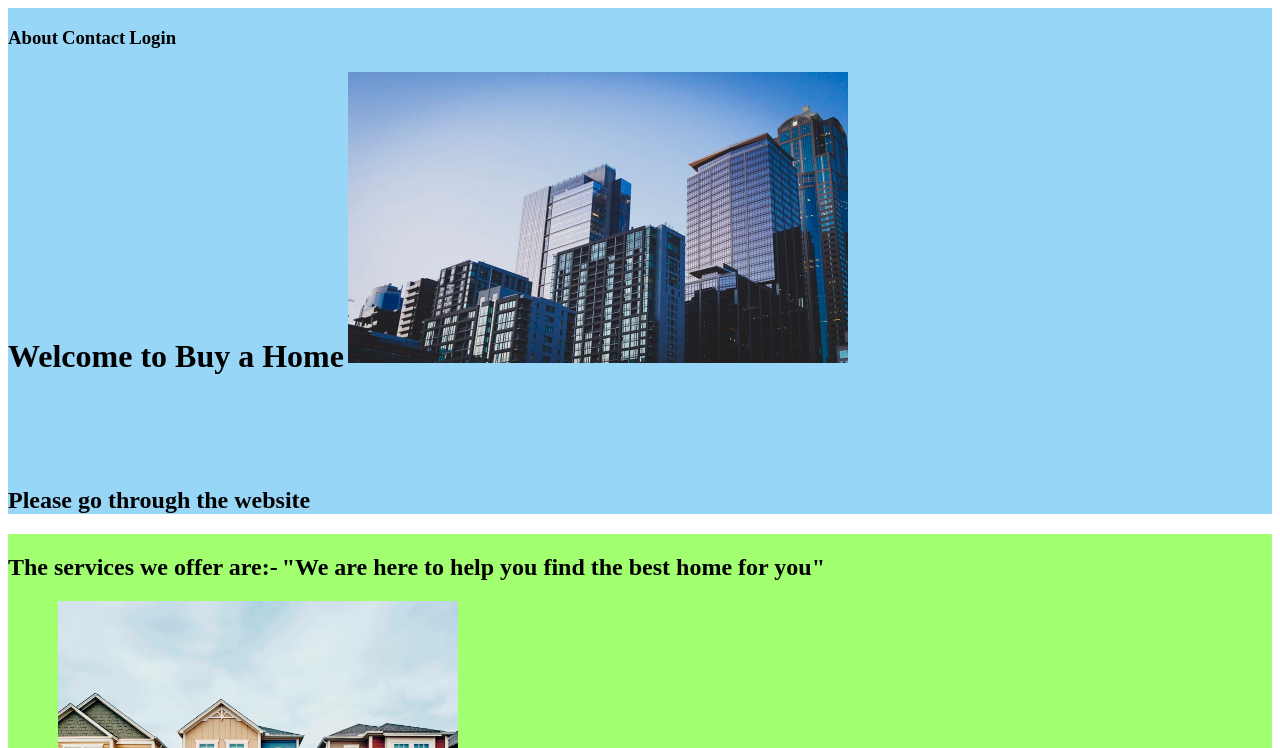
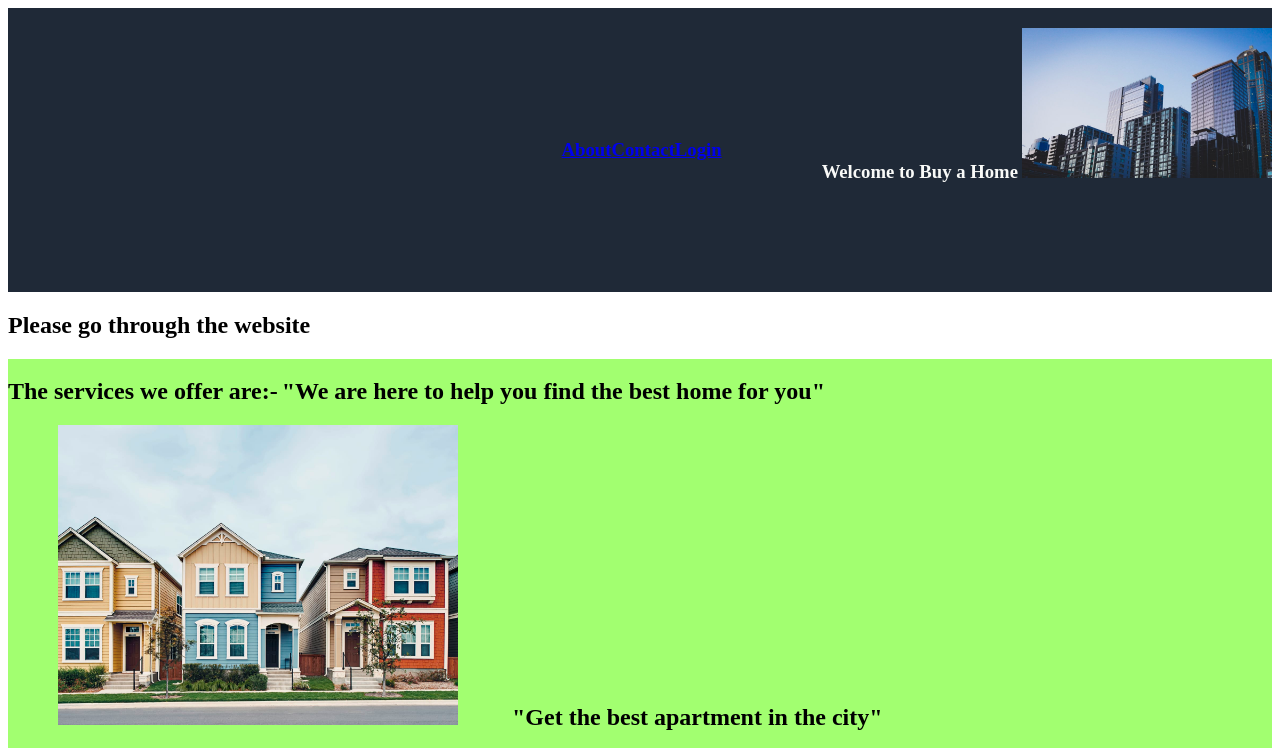
Before and after one commit to Hanoon02/Landing-Page, a plain HTML site: page index.html in a window 1280 px wide. Shown: the top 748 px of the page. Drawn offline with Linux system fonts and the light colour scheme.

Commit message:
navBar fix

```diff
--- a/index.html
+++ b/index.html
@@ -6,29 +6,31 @@
     <link rel="stylesheet" href="styles.css" />
 </head>
 <body>
-    <div class="header">
+    <nav class="header">
         <div class="navBar">
-            <h3>About</h3>
-            <h3>Contact</h3>
-            <h3>Login</h3>
+            <h3><a href="#">About</a></h3>
+            <h3><a href="#">Contact</a></h3>
+            <h3><a href="#">Login</a></h3>
         </div>
         <div class="introduction">
             <div class="welcome">
-                <h1>Welcome to Buy a Home</h1>
+                <h3>Welcome to Buy a Home</h3>
             </div>
-            <img src="./realEstate.jpg" alt="home" id="image" style='height: 300px; width: 500px; object-fit: contain'/>
+            <div class="logo">
+                <img src="./images/realEstate.jpg" alt="home"/>
+            </div>
         </div>
-        <h2>Please go through the website</h2>
-    </div>
+    </nav>
+    <h2>Please go through the website</h2>
     <div class="main">
         <div class="info">
             <h2>The services we offer are:- </h2>
             <h2>"We are here to help you find the best home for you"</h2>
-            <img src="./home.jpg" alt="home" id="image" style='height: 300px; width: 500px; object-fit: contain'/>
+            <img src="./images/home.jpg" alt="home" id="image" style='height: 300px; width: 500px; object-fit: contain'/>
             <h2>"Get the best apartment in the city"</h2>
-            <img src="./apartment.webp" alt="home" id="image" style='height: 300px; width: 500px; object-fit: contain'/>
+            <img src="./images/apartment.webp" alt="home" id="image" style='height: 300px; width: 500px; object-fit: contain'/>
             <h2>"Purchase luxury real estate from us"</h2>
-            <img src="./golf.webp" alt="home" id="image" style='height: 300px; width: 500px; object-fit: contain'/>
+            <img src="./images/golf.webp" alt="home" id="image" style='height: 300px; width: 500px; object-fit: contain'/>
         </div>
         <div class="quote">
             <h2>Homes you can trust</h2>
--- a/styles.css
+++ b/styles.css
@@ -1,6 +1,19 @@
-.navBar> * {
-    display: inline-block;
-    text-align: center;
+.header{
+    display: flex;
+    color: #F9FAF8;
+    background-color: #1F2937;
+    padding: 20px 0px 20px 100px;
+    align-items: center;
+}
+.logo img{
+    width: 250px;
+    height: 150px;
+    margin-right: auto;
+}
+.navBar{
+    display: flex;
+    margin-left: auto;
+    padding: 0px 100px 0px 0px;
 }
 .footer > * {
     display: inline-block;
@@ -22,9 +35,6 @@
     padding: 70px 0;
 }
 
-.header{
-    background-color: rgb(152, 214, 247);
-}
 .main{
     background-color: rgb(162, 255, 112);
 }
```
Also changed, not shown: images/apartment.webp (renamed from apartment.webp), images/golf.webp (renamed from golf.webp), images/home.jpg (renamed from home.jpg), images/odin-project.png (renamed from odin-project.png), images/realEstate.jpg (renamed from realEstate.jpg).
